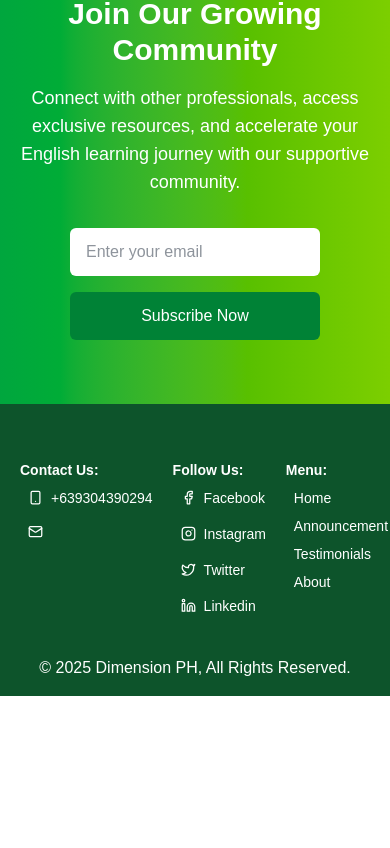
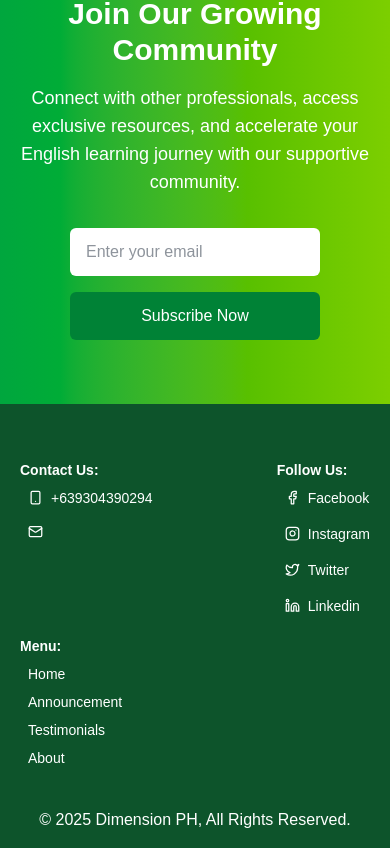
Before and after one commit to Dimension-PH/dimensionph, a Next.js app: page / in a window 390 px wide. Shown: the part 3361-4209 px from the top of the page. Before the commit the page ends 4057 px from the top, so only its background shows below. Built offline with nearby package versions, Linux system fonts and the light colour scheme.

Commit message:
Update Footer.tsx

```diff
--- a/app/components/Footer.tsx
+++ b/app/components/Footer.tsx
@@ -6,7 +6,7 @@ export default function Footer() {
 
     return(
         <footer className="bg-green-900 pt-14 pb-4 text-white px-5 lg:px-10">
-            <div className="flex justify-between items-start w-fit gap-5 lg:gap-10 lg:w-full lg:justify-evenly">
+            <div className="flex flex-wrap justify-between items-start w-fit gap-5 lg:gap-10 lg:w-full lg:justify-evenly">
                 <div className="flex flex-col justify-start space-y-2 text-sm lg:text-md">
                     <h6 className="font-bold">Contact Us:</h6>
                     {/* Contacts */}
```
